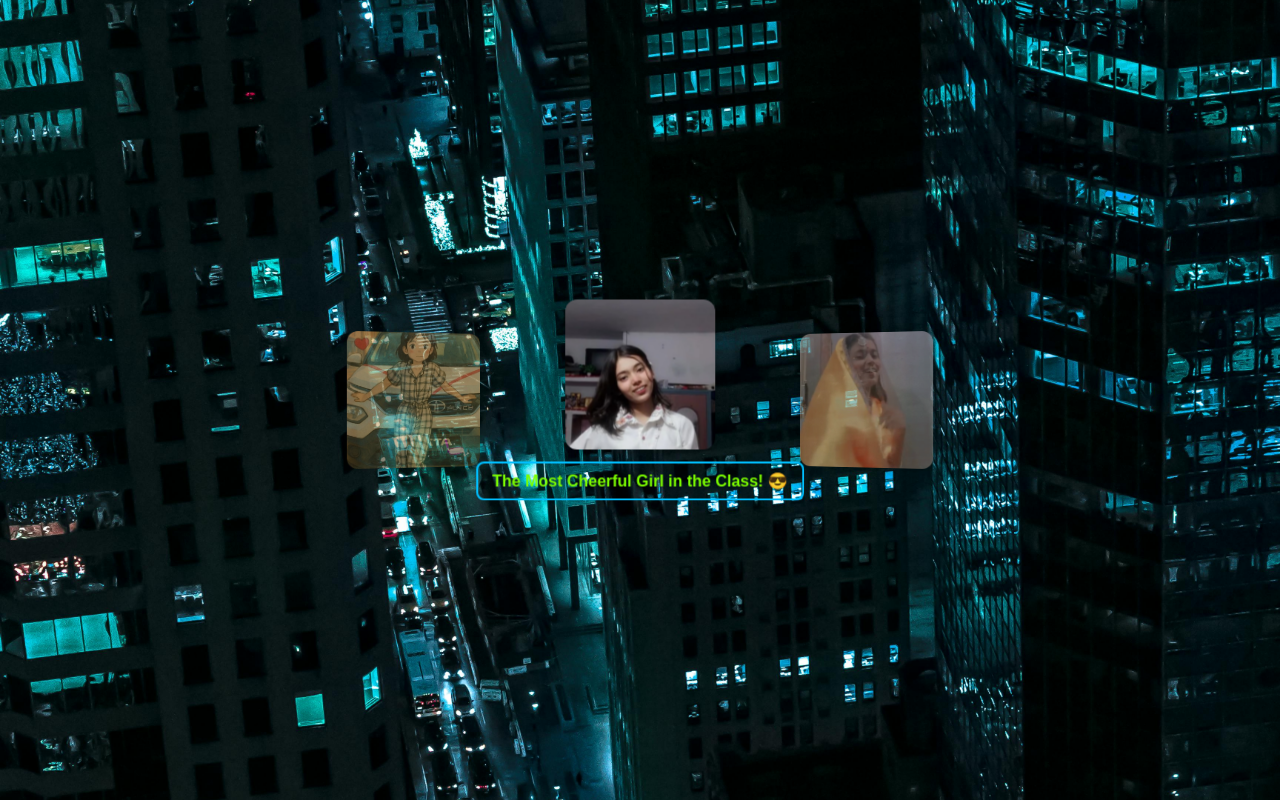
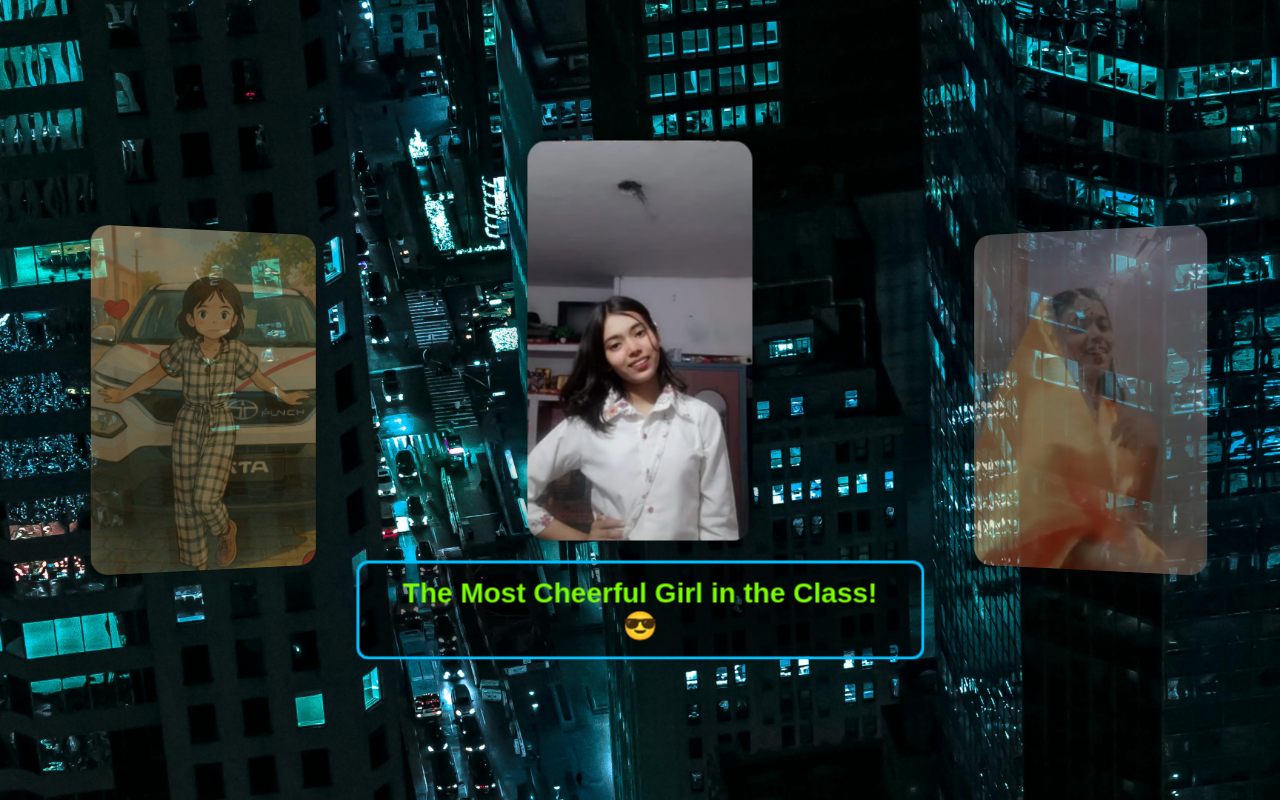
Before and after one commit to unknownsdr/Fram-Pihu, a plain HTML site: page index.html in a window 1280 px wide. Drawn offline with Linux system fonts and the light colour scheme.

Commit message:
Update index.html

```diff
--- a/index.html
+++ b/index.html
@@ -4,23 +4,25 @@
   <meta charset="UTF-8">
   <title>3D Image Carousel</title>
   <style>
-    body {
+    html, body {
       margin: 0;
-      height: 100vh;
-      display: flex;
-      justify-content: center;
-      align-items: center;
+      padding: 0;
+      height: 100%;
+      width: 100%;
       overflow: hidden;
       font-family: Arial, sans-serif;
       background: url('bimg.jpg') no-repeat center center fixed;
       background-size: cover;
+      display: flex;
+      justify-content: center;
+      align-items: center;
     }
 
     .carousel-wrapper {
-      perspective: 1200px;
-      width: 800px;
-      height: 400px;
-      position: relative;
+      perspective: 1400px;
+      width: 100%;
+      max-width: 1800px;
+      height: 100%;
       display: flex;
       justify-content: center;
       align-items: center;
@@ -47,24 +49,26 @@
     }
 
     .carousel-item img {
-      width: 150px;
-      height: 150px;
-      object-fit: cover;
-      border-radius: 12px;
-      box-shadow: 0 0 12px rgba(0, 0, 0, 0.3);
+      height: 50vh; /* Make image height half of screen height */
+      width: auto;  /* Maintain aspect ratio */
+      max-width: 90vw;
+      object-fit: contain;
+      border-radius: 20px;
+      box-shadow: 0 0 30px rgba(0, 0, 0, 0.5);
     }
 
     .message {
-      margin-top: 12px;
-      font-size: 16px;
+      margin-top: 20px;
+      font-size: 28px;
       font-weight: bold;
-      color: lawngreen; /* Text color updated to white */
+      color: lawngreen;
       text-align: center;
-      background-color: transparent;
-      padding: 8px 14px;
-      border-radius: 8px;
-      border: 2.5px solid deepskyblue; /* Border color updated to sky red */
+      background-color: rgba(0, 0, 0, 0.5);
+      padding: 14px 24px;
+      border-radius: 12px;
+      border: 3px solid deepskyblue;
       display: none;
+      max-width: 90%;
     }
 
     .center {
@@ -79,15 +83,26 @@
     }
 
     .left {
-      transform: translate(-200%, -50%) rotateY(25deg) scale(0.9);
+      transform: translate(-220%, -50%) rotateY(25deg) scale(0.85);
       z-index: 2;
-      opacity: 0.6;
+      opacity: 0.5;
     }
 
     .right {
-      transform: translate(100%, -50%) rotateY(-25deg) scale(0.9);
+      transform: translate(120%, -50%) rotateY(-25deg) scale(0.85);
       z-index: 2;
-      opacity: 0.6;
+      opacity: 0.5;
+    }
+
+    @media (max-width: 768px) {
+      .carousel-item img {
+        height: 40vh;
+      }
+
+      .message {
+        font-size: 18px;
+        padding: 10px 16px;
+      }
     }
   </style>
 </head>
@@ -115,13 +130,13 @@
     let current = 0;
     const items = [];
 
-    // Create all items once
     images.forEach(image => {
       const item = document.createElement('div');
       item.classList.add('carousel-item');
 
       const img = document.createElement('img');
       img.src = image.src;
+      img.alt = image.message;
       item.appendChild(img);
 
       const msg = document.createElement('div');
@@ -141,7 +156,6 @@
 
       items.forEach((item, index) => {
         item.classList.remove('left', 'center', 'right');
-
         if (index === leftIndex) {
           item.classList.add('left');
         } else if (index === centerIndex) {
@@ -153,7 +167,6 @@
     }
 
     updateClasses();
-
     setInterval(() => {
       current = (current + 1) % images.length;
       updateClasses();
@@ -161,4 +174,4 @@
   </script>
 
 </body>
-  </html>
+</html>
```
